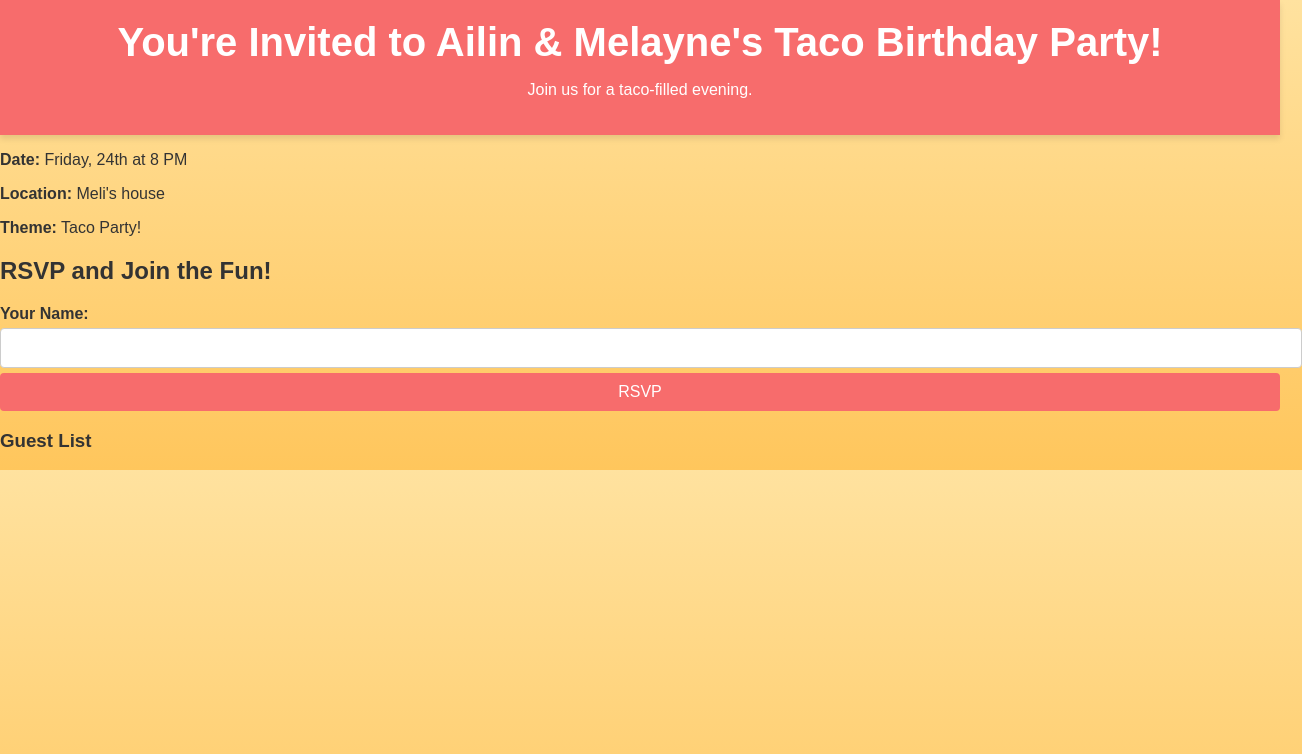
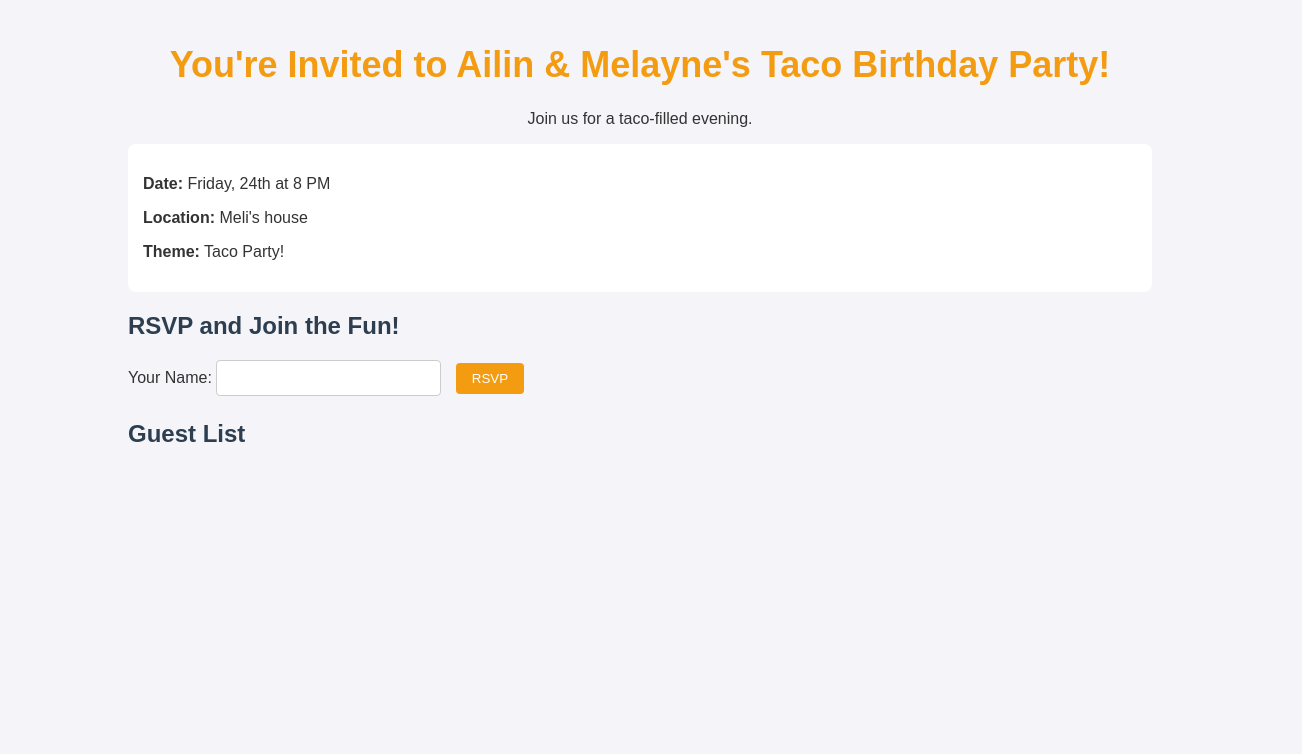
Before and after one commit to melainefernandez/bank-account-management, a plain HTML site: page index.html in a window 1280 px wide. Shown: the whole page, 1302 px wide, since content can reach past the window. Drawn offline with Linux system fonts and the light colour scheme; a script that the page names is missing.

Commit message:
Update styles.css

```diff
--- a/styles.css
+++ b/styles.css
@@ -1,79 +1,71 @@
-/* General Styles */
 body {
-    font-family: 'Arial', sans-serif;
+    font-family: Arial, sans-serif;
+    background-color: #f4f4f9;
+    color: #333;
     margin: 0;
     padding: 0;
-    background: linear-gradient(to bottom, #ffe29f, #ffc65c);
-    color: #333;
+}
+
+.container {
+    width: 80%;
+    margin: 0 auto;
+    padding: 20px;
 }
 
 header {
     text-align: center;
-    padding: 20px;
-    background: #f76c6c;
-    color: white;
-    box-shadow: 0 4px 6px rgba(0, 0, 0, 0.1);
 }
 
-  header h1 {
-    font-size: 2.5em;
-    margin: 0;
+h1 {
+    font-size: 36px;
+    color: #f39c12;
 }
 
-  main {
-    padding: 20px;
-    max-width: 800px;
-    margin: 0 auto;
+.party-details {
+    background-color: #ffffff;
+    padding: 15px;
+    margin-bottom: 20px;
+    border-radius: 8px;
 }
 
-  .details, .rsvp {
-    margin: 20px 0;
-    background: white;
-    padding: 15px;
-    border-radius: 8px;
-    box-shadow: 0 4px 6px rgba(0, 0, 0, 0.1);
+h2, h3 {
+    font-size: 24px;
+    color: #2c3e50;
 }
 
-  .details h2, .rsvp h2 {
-    margin-top: 0;
-    color: #f76c6c;
+form {
+    margin: 20px 0;
 }
 
-  .details p {
-    font-size: 1.2em;
-    margin: 10px 0;
+input[type="text"] {
+    padding: 8px;
+    font-size: 16px;
+    margin-right: 10px;
+    border: 1px solid #ccc;
+    border-radius: 4px;
 }
 
-  form label {
-    display: block;
-    margin-top: 10px;
-    font-weight: bold;
+button {
+    padding: 8px 16px;
+    background-color: #f39c12;
+    color: white;
+    border: none;
+    border-radius: 4px;
+    cursor: pointer;
 }
 
-  form input, form button {
-    width: 100%;
-    padding: 10px;
-    margin-top: 5px;
-    border: 1px solid #ccc;
-    border-radius: 4px;
-    font-size: 1em;
+button:hover {
+    background-color: #e67e22;
 }
 
-  form button {
-    background-color: #f76c6c;
-    color: white;
-    border: none;
-    cursor: pointer;
-    transition: background-color 0.3s;
+ul {
+    list-style-type: none;
+    padding: 0;
 }
 
-  form button:hover {
-    background-color: #e65b5b;
+li {
+    background-color: #ecf0f1;
+    margin: 5px 0;
+    padding: 10px;
+    border-radius: 4px;
 }
-
-  footer {
-    text-align: center;
-    padding: 10px;
-    background: #f76c6c;
-    color: white;
-  }
```
Lines whose indentation alone changed are shown as unchanged.
